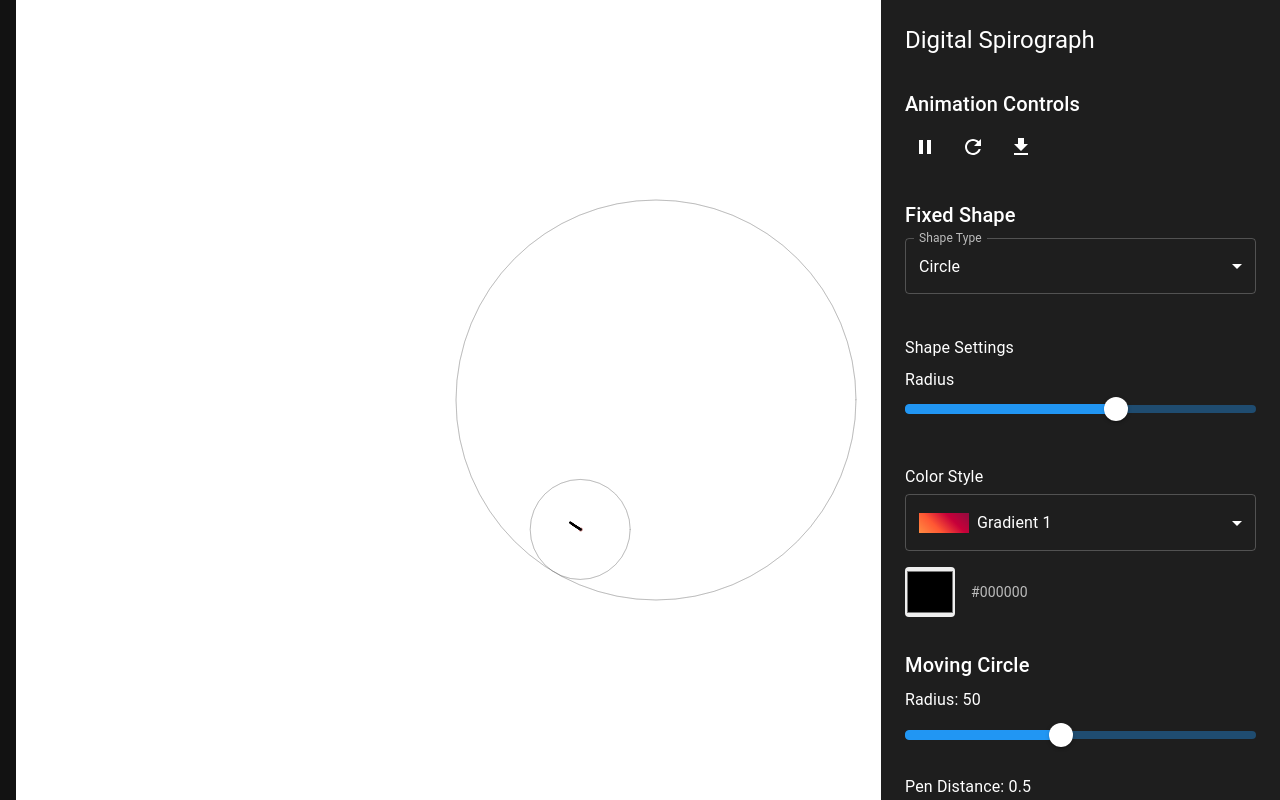
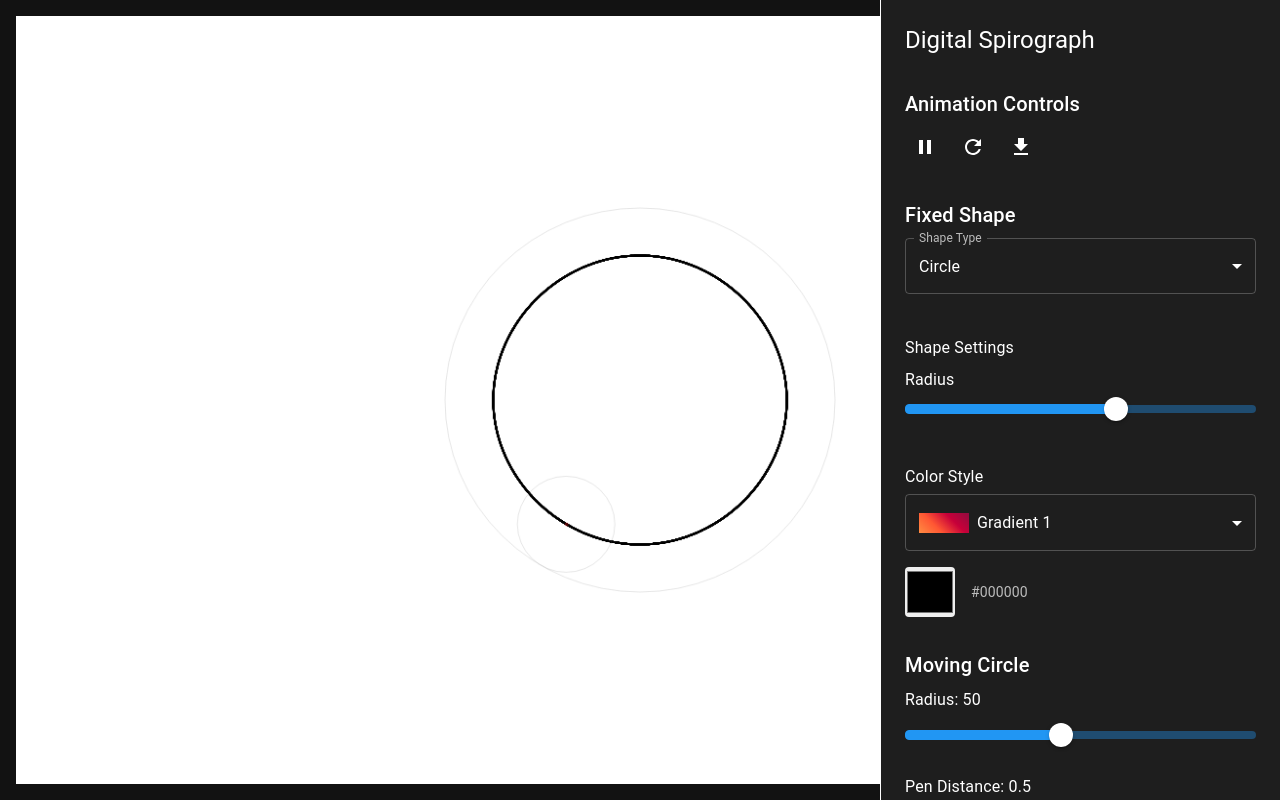
Before and after one commit to jmbluhm/visualizer1, a React (Vite) app: page / in a window 1280 px wide. Built offline with nearby package versions, Linux system fonts and the light colour scheme.

Commit message:
feat: use separate canvas for guide shapes

```diff
--- a/src/components/SpirographCanvas.tsx
+++ b/src/components/SpirographCanvas.tsx
@@ -71,7 +71,9 @@ const getFixedShapeRadius = (fixedShape: FixedShapeConfig): number => {
 
 export const SpirographCanvas = forwardRef<SpirographCanvasRef, Props>(({ params, isPlaying }, ref) => {
   const canvasRef = useRef<HTMLCanvasElement>(null);
+  const overlayCanvasRef = useRef<HTMLCanvasElement>(null);
   const contextRef = useRef<CanvasRenderingContext2D | null>(null);
+  const overlayContextRef = useRef<CanvasRenderingContext2D | null>(null);
   const angleRef = useRef<number>(0);
   const lastPointRef = useRef<{ x: number; y: number } | null>(null);
   const lastTimeRef = useRef<number>(0);
@@ -124,24 +126,28 @@ export const SpirographCanvas = forwardRef<SpirographCanvasRef, Props>(({ params
 
   useEffect(() => {
     const canvas = canvasRef.current;
-    if (!canvas) return;
+    const overlayCanvas = overlayCanvasRef.current;
+    if (!canvas || !overlayCanvas) return;
 
     const context = canvas.getContext('2d');
-    if (!context) return;
+    const overlayContext = overlayCanvas.getContext('2d');
+    if (!context || !overlayContext) return;
 
     contextRef.current = context;
+    overlayContextRef.current = overlayContext;
 
     const resizeCanvas = () => {
+      // Set up main canvas
       canvas.width = window.innerWidth;
       canvas.height = window.innerHeight;
       context.translate(canvas.width / 2, canvas.height / 2);
-
-      // Clear canvas with white background
       context.fillStyle = '#ffffff';
       context.fillRect(-canvas.width / 2, -canvas.height / 2, canvas.width, canvas.height);
 
-      // Draw fixed shape guide
-      drawFixedShape(context, params.fixedShape);
+      // Set up overlay canvas
+      overlayCanvas.width = window.innerWidth;
+      overlayCanvas.height = window.innerHeight;
+      overlayContext.translate(overlayCanvas.width / 2, overlayCanvas.height / 2);
     };
 
     resizeCanvas();
@@ -150,7 +156,7 @@ export const SpirographCanvas = forwardRef<SpirographCanvasRef, Props>(({ params
     return () => {
       window.removeEventListener('resize', resizeCanvas);
     };
-  }, [params.fixedShape]);
+  }, []);
 
   const drawFixedShape = (ctx: CanvasRenderingContext2D, fixedShape: FixedShapeConfig) => {
     ctx.save();
@@ -305,7 +311,8 @@ export const SpirographCanvas = forwardRef<SpirographCanvasRef, Props>(({ params
 
     const animate = (timestamp: number) => {
       const ctx = contextRef.current;
-      if (!ctx) return;
+      const overlayCtx = overlayContextRef.current;
+      if (!ctx || !overlayCtx || !overlayCanvasRef.current) return;
 
       // Calculate delta time for smooth animation
       if (!lastTimeRef.current) {
@@ -316,53 +323,30 @@ export const SpirographCanvas = forwardRef<SpirographCanvasRef, Props>(({ params
 
       const { fixedShape } = params;
 
-      // Clear the entire canvas and redraw
-      const canvas = canvasRef.current;
-      if (!canvas) return;
+      // Clear only the overlay canvas
+      overlayCtx.save();
+      overlayCtx.setTransform(1, 0, 0, 1, 0, 0);
+      overlayCtx.clearRect(0, 0, overlayCanvasRef.current.width, overlayCanvasRef.current.height);
+      overlayCtx.restore();
 
-      // Save the current drawing
-      const tempCanvas = document.createElement('canvas');
-      tempCanvas.width = canvas.width;
-      tempCanvas.height = canvas.height;
-      const tempCtx = tempCanvas.getContext('2d');
-      if (tempCtx) {
-        tempCtx.drawImage(canvas, 0, 0);
+      // Reset the overlay canvas transform
+      overlayCtx.setTransform(1, 0, 0, 1, overlayCanvasRef.current.width / 2, overlayCanvasRef.current.height / 2);
+
+      if (fixedShape.type === 'ellipse') {
+        overlayCtx.save();
+        overlayCtx.rotate(fixedShape.params.rotation * Math.PI / 180);
       }
 
-      // Clear and fill background
-      ctx.save();
-      ctx.setTransform(1, 0, 0, 1, 0, 0);
-      ctx.clearRect(0, 0, canvas.width, canvas.height);
-      ctx.fillStyle = '#ffffff';
-      ctx.fillRect(0, 0, canvas.width, canvas.height);
-      ctx.restore();
-
-      // Restore the previous drawing
-      if (tempCtx) {
-        ctx.drawImage(tempCanvas, 0, 0);
-      }
-
-      if (fixedShape.type === 'ellipse') {
-        ctx.save();
-        ctx.rotate(fixedShape.params.rotation * Math.PI / 180);
-      }
-
-      // Draw guide shapes (will be fresh each frame)
-      drawFixedShape(ctx, fixedShape);
-      drawMovingCircle(ctx, angleRef.current);
+      // Draw guide shapes on the overlay canvas
+      drawFixedShape(overlayCtx, fixedShape);
+      drawMovingCircle(overlayCtx, angleRef.current);
 
       // Use timestamp for smoother animation
       const t = deltaTime * 0.005;
       const currentAngle = angleRef.current;
       const nextAngle = currentAngle + (params.animationSpeed * t);
 
-      // Add line smoothing settings
-      ctx.lineCap = 'round';
-      ctx.lineJoin = 'round';
-      ctx.shadowBlur = 0.5;
-      ctx.shadowColor = typeof params.color === 'string' ? params.color : params.color.colors[0].color;
-
-      // Interpolate points for smoother lines at high speeds
+      // Draw the actual spirograph on the main canvas
       if (lastPointRef.current) {
         const steps = Math.max(1, Math.ceil(params.animationSpeed * 20));
         ctx.beginPath();
@@ -373,10 +357,11 @@ export const SpirographCanvas = forwardRef<SpirographCanvasRef, Props>(({ params
           const interpolatedAngle = currentAngle + (params.animationSpeed * t * progress);
           const point = calculatePoint(interpolatedAngle);
 
-          // Get color for this segment
           const colorProgress = (interpolatedAngle % (Math.PI * 2)) / (Math.PI * 2);
           ctx.strokeStyle = getColorFromGradient(params.color, colorProgress);
           ctx.lineWidth = params.lineWidth;
+          ctx.lineCap = 'round';
+          ctx.lineJoin = 'round';
 
           ctx.lineTo(point.x, point.y);
           ctx.stroke();
@@ -391,7 +376,7 @@ export const SpirographCanvas = forwardRef<SpirographCanvasRef, Props>(({ params
       angleRef.current = nextAngle;
 
       if (fixedShape.type === 'ellipse') {
-        ctx.restore();
+        overlayCtx.restore();
       }
 
       if (isPlaying) {
@@ -410,5 +395,30 @@ export const SpirographCanvas = forwardRef<SpirographCanvasRef, Props>(({ params
     };
   }, [params, isPlaying]);
 
-  return <canvas ref={canvasRef} style={{ background: '#ffffff' }} />;
+  return (
+    <div style={{ position: 'relative', width: '100%', height: '100%' }}>
+      <canvas
+        ref={canvasRef}
+        style={{
+          position: 'absolute',
+          top: 0,
+          left: 0,
+          width: '100%',
+          height: '100%',
+          background: '#ffffff'
+        }}
+      />
+      <canvas
+        ref={overlayCanvasRef}
+        style={{
+          position: 'absolute',
+          top: 0,
+          left: 0,
+          width: '100%',
+          height: '100%',
+          pointerEvents: 'none'
+        }}
+      />
+    </div>
+  );
 });
```
